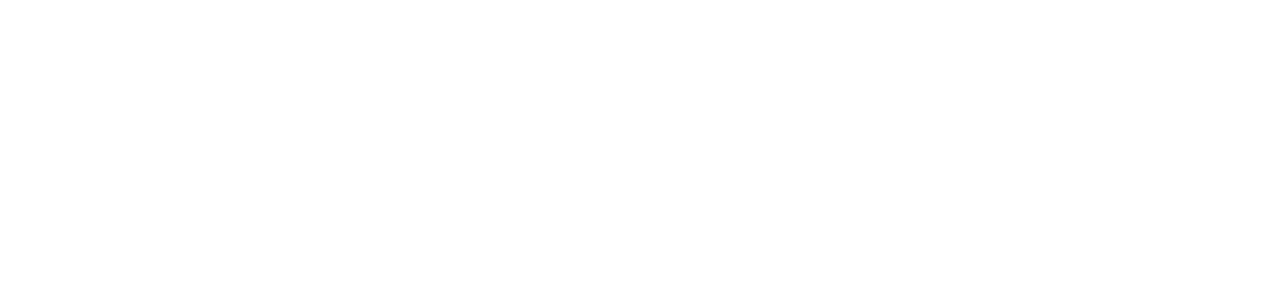
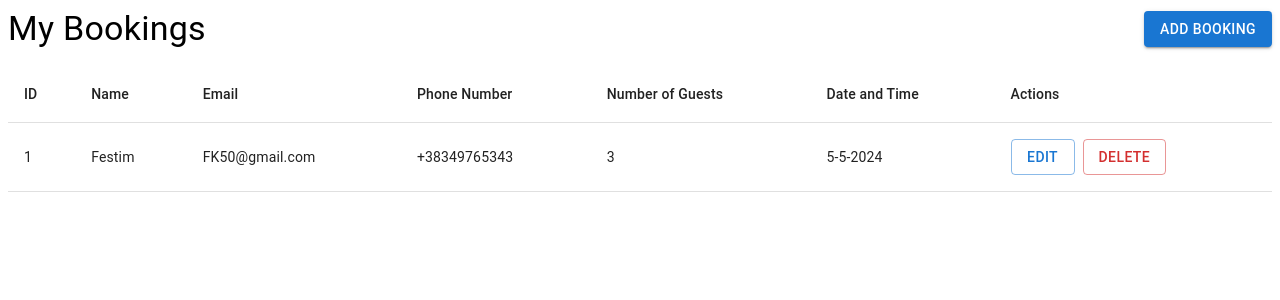
Before and after one commit to FestimKrasniqi/Restaurant-Management-System-Fronted, a React (Create React App) app: page /myreservation in a window 1280 px wide. Before the commit this address had no page. Shown: the top 300 px of the page. Built offline with nearby package versions, Linux system fonts and the light colour scheme.

Commit message:
Implemented MyReservation page design

```diff
--- a/src/App.js
+++ b/src/App.js
@@ -7,12 +7,13 @@
 import OrderForm from './client/RestaurantHomePage/Order';
 import ReservationForm from './client/RestaurantHomePage/Booking';
 import MyOrders from './client/RestaurantHomePage/MyOrder';
+import MyReservation from './client/RestaurantHomePage/MyReservation';
 
 function App() {
     return (
       <Router>
-        <Routes> {/* Wrap Route components in Routes */}
-          <Route path="/" element={<Login />} /> {/* Use the element prop */}
+        <Routes>
+          <Route path="/" element={<Login />} />
           <Route path="/Signup" element={<SignUp />} />
           <Route path = "/Login" element={<Login/>}/>
           <Route path = "/Forgot" element = {<Forgot/>}/>
@@ -20,6 +21,7 @@
           <Route path = "/Order" element = {<OrderForm/>}/>
           <Route path = "/Booking" element = {<ReservationForm/>}/>
           <Route path = "/myorder" element = {<MyOrders/>}/>
+          <Route path = "/myreservation" element={<MyReservation/>}/>
         </Routes>
       </Router>
     );
--- /dev/null
+++ b/src/client/RestaurantHomePage/MyReservation.js
@@ -0,0 +1,47 @@
+
+import React from 'react';
+import { Typography, Table, TableContainer, TableHead, TableRow, TableCell, TableBody, Button,Box } from '@mui/material';
+
+const MyReservation = () => {
+  return (
+    <div>
+       <Box sx={{ display: 'flex', justifyContent: 'space-between', alignItems: 'center', marginBottom: 2 }}>
+        <Typography variant="h4">My Bookings</Typography>
+        <Button variant="contained" color="primary" href="booking">Add Booking</Button>
+      </Box>
+      <TableContainer>
+        <Table>
+          <TableHead>
+            <TableRow>
+              <TableCell>ID</TableCell>
+              <TableCell>Name</TableCell>
+              <TableCell>Email</TableCell>
+              <TableCell>Phone Number</TableCell>
+              <TableCell>Number of Guests</TableCell>
+              <TableCell>Date and Time</TableCell>
+              <TableCell>Actions</TableCell>
+            </TableRow>
+          </TableHead>
+          <TableBody>
+            <TableRow>
+              <TableCell>1</TableCell>
+              <TableCell>Festim</TableCell>
+              <TableCell>FK50@gmail.com</TableCell>
+              <TableCell>+38349765343</TableCell>
+              <TableCell>3</TableCell>
+              <TableCell>5-5-2024</TableCell>
+              <TableCell>
+              <Box sx={{ display: 'flex', gap: 1 }}>
+                <Button variant="outlined" color="primary">Edit</Button>
+                <Button variant="outlined" color="error">Delete</Button>
+                </Box>
+              </TableCell>
+            </TableRow>
+          </TableBody>
+        </Table>
+      </TableContainer>
+    </div>
+  );
+};
+
+export default MyReservation;
```
